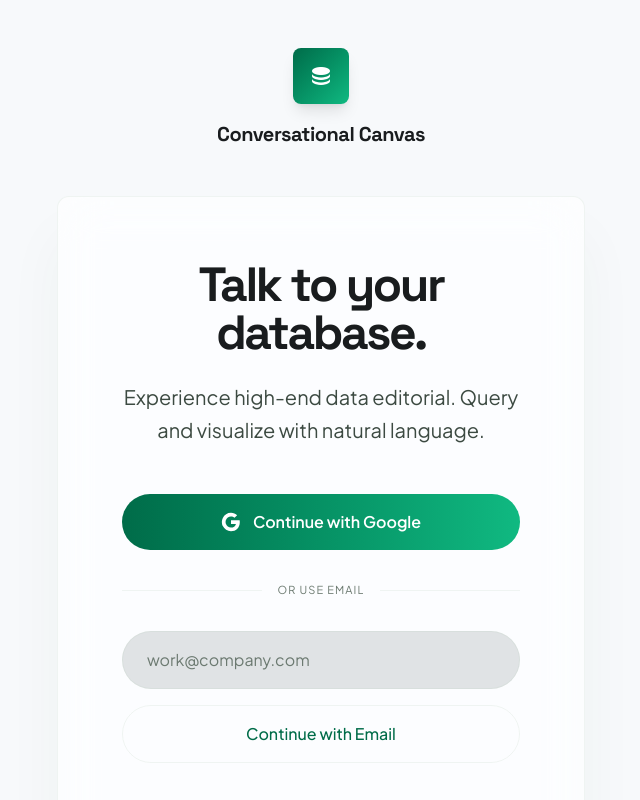
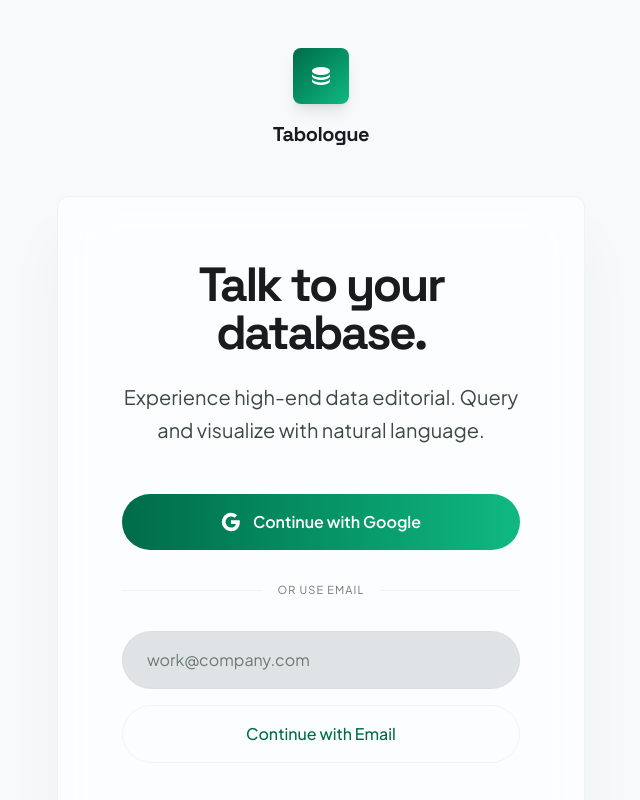
Before and after one commit to abhideepkumar/dash-fe, a React (Vite) app: page /login in a window 1280 px wide. Shown: the top 800 px of the page, without its empty margins (319-959 px from the left). Built offline with nearby package versions, Linux system fonts and the light colour scheme.

Commit message:
refactor: update application title from "Conversational Canvas" to "Tabologue" across index, AppLayout, and Login components for consistent branding.

```diff
--- a/index.html
+++ b/index.html
@@ -4,7 +4,7 @@
     <meta charset="UTF-8" />
     <link rel="icon" type="image/svg+xml" href="/vite.svg" />
     <meta name="viewport" content="width=device-width, initial-scale=1.0" />
-    <title>Conversational Canvas</title>
+    <title>Tabologue</title>
     <!-- Google Fonts -->
     <link href="https://fonts.googleapis.com" rel="preconnect" />
     <link crossorigin="" href="https://fonts.gstatic.com" rel="preconnect" />
--- a/src/components/Layout/AppLayout.tsx
+++ b/src/components/Layout/AppLayout.tsx
@@ -126,7 +126,7 @@ export function AppLayout() {
             <span className="material-symbols-outlined text-[24px]">menu</span>
           </button>
 
-          <span className="text-sm lg:text-base font-black text-slate-900 font-headline tracking-tight">Conversational Canvas</span>
+          <span className="text-sm lg:text-base font-black text-slate-900 font-headline tracking-tight">Tabologue</span>
         </div>
 
         <div className="flex items-center gap-6">
--- a/src/pages/Login.tsx
+++ b/src/pages/Login.tsx
@@ -77,7 +77,7 @@ export function LoginPage() {
           <div className="w-14 h-14 bg-gradient-to-br from-primary to-primary-container rounded-lg flex items-center justify-center shadow-lg">
             <span className="material-symbols-outlined text-white text-3xl" style={{ fontVariationSettings: "'FILL' 1" }}>database</span>
           </div>
-          <h2 className="font-headline text-xl font-bold tracking-tight text-on-surface">Conversational Canvas</h2>
+          <h2 className="font-headline text-xl font-bold tracking-tight text-on-surface">Tabologue</h2>
         </div>
 
         {/* Glass Canvas (The Signature Component) */}
```
